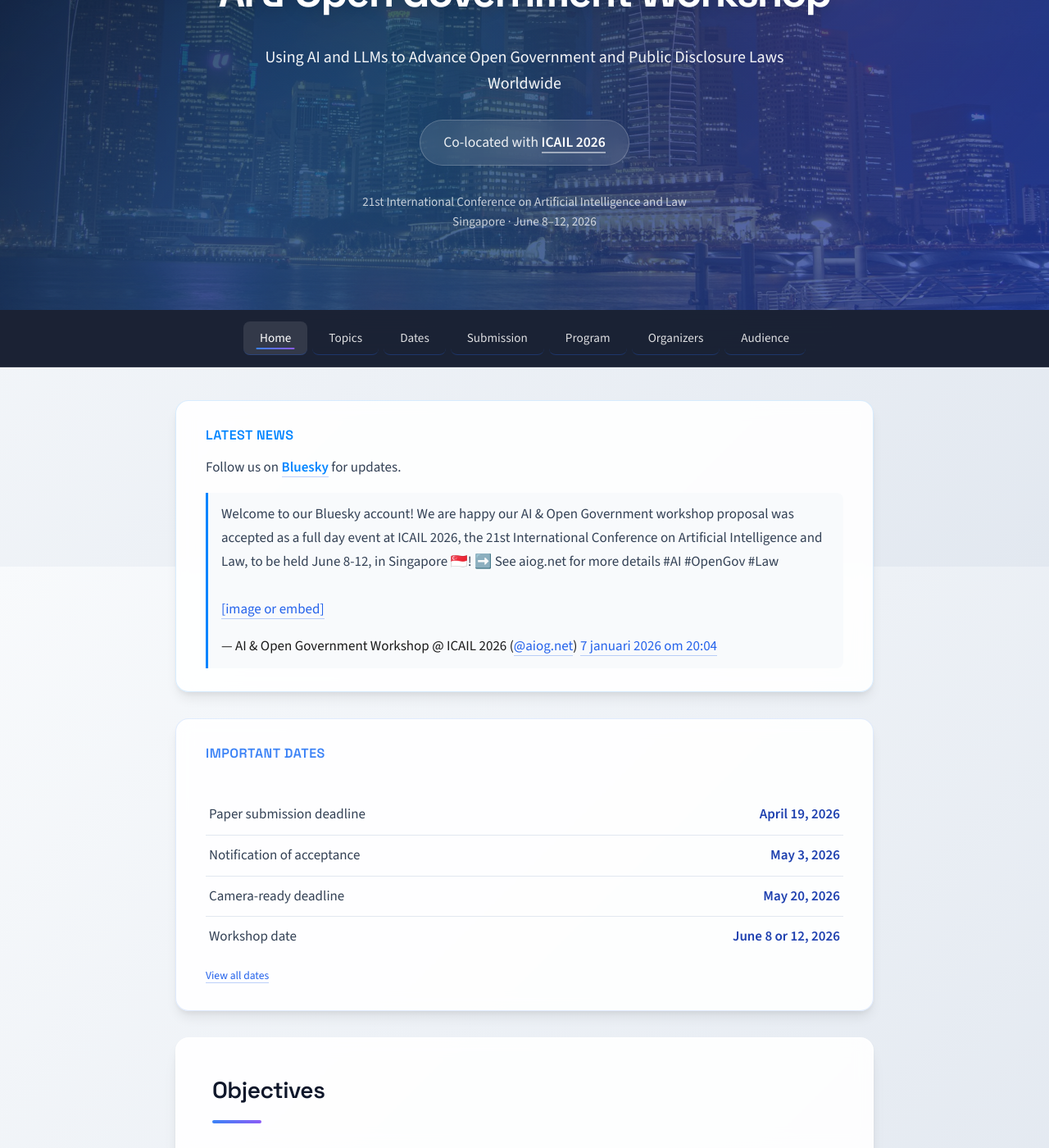
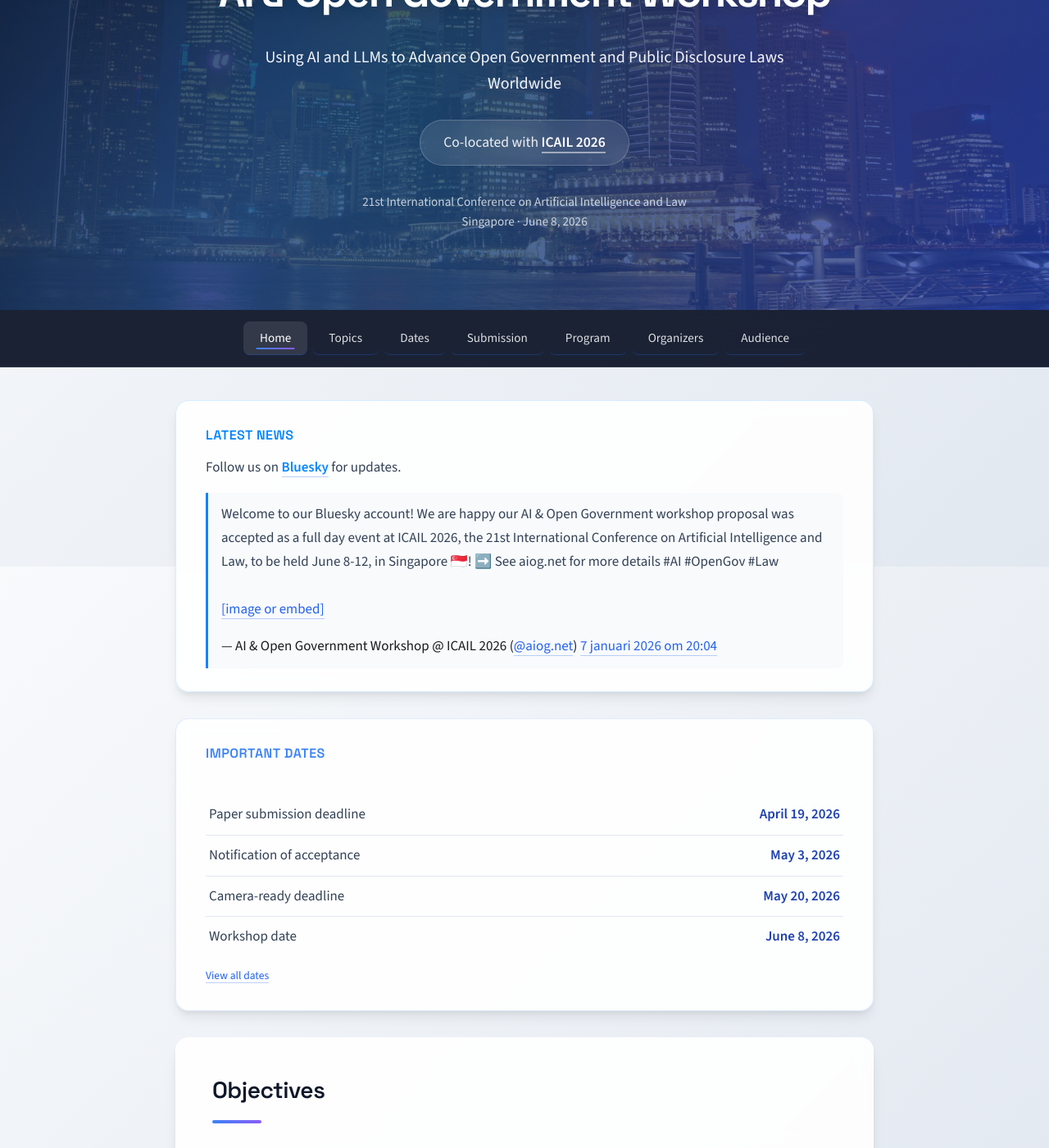
Before and after one commit to graus/aiog, a Jekyll site: the page built from index.md, in a window 1280 px wide and 1400 px high, scrolled down 209 px. Shown: the whole window at 82% size. Built offline with Jekyll 4.4.1, drawn with Linux system fonts in a browser that asks for light colours; a script that is not in the unit is left out.

Commit message:
Update workshop date to June 8, 2026
Co-Authored-By: Claude Opus 4.5 <noreply@anthropic.com>

```diff
--- a/_includes/header.html
+++ b/_includes/header.html
@@ -8,6 +8,6 @@
         <h1><a href="{{ '/' | relative_url }}">AI & Open Government Workshop</a></h1>
         <p class="subtitle">Using AI and LLMs to Advance Open Government and Public Disclosure Laws Worldwide</p>
         <p class="venue">Co-located with <a href="https://site.smu.edu.sg/icail-2026/" target="_blank">ICAIL 2026</a></p>
-        <p class="conference-details">21st International Conference on Artificial Intelligence and Law<br>Singapore · June 8–12, 2026</p>
+        <p class="conference-details">21st International Conference on Artificial Intelligence and Law<br>Singapore · June 8, 2026</p>
     </div>
 </header>
--- a/index.md
+++ b/index.md
@@ -25,7 +25,7 @@ permalink: /
 | Paper submission deadline | **April 19, 2026** |
 | Notification of acceptance | **May 3, 2026** |
 | Camera-ready deadline | **May 20, 2026** |
-| Workshop date | **June 8 or 12, 2026** |
+| Workshop date | **June 8, 2026** |
 
 [View all dates](/dates/)
 
```
Also changed, not shown: dates.md (+1 -1 lines).
